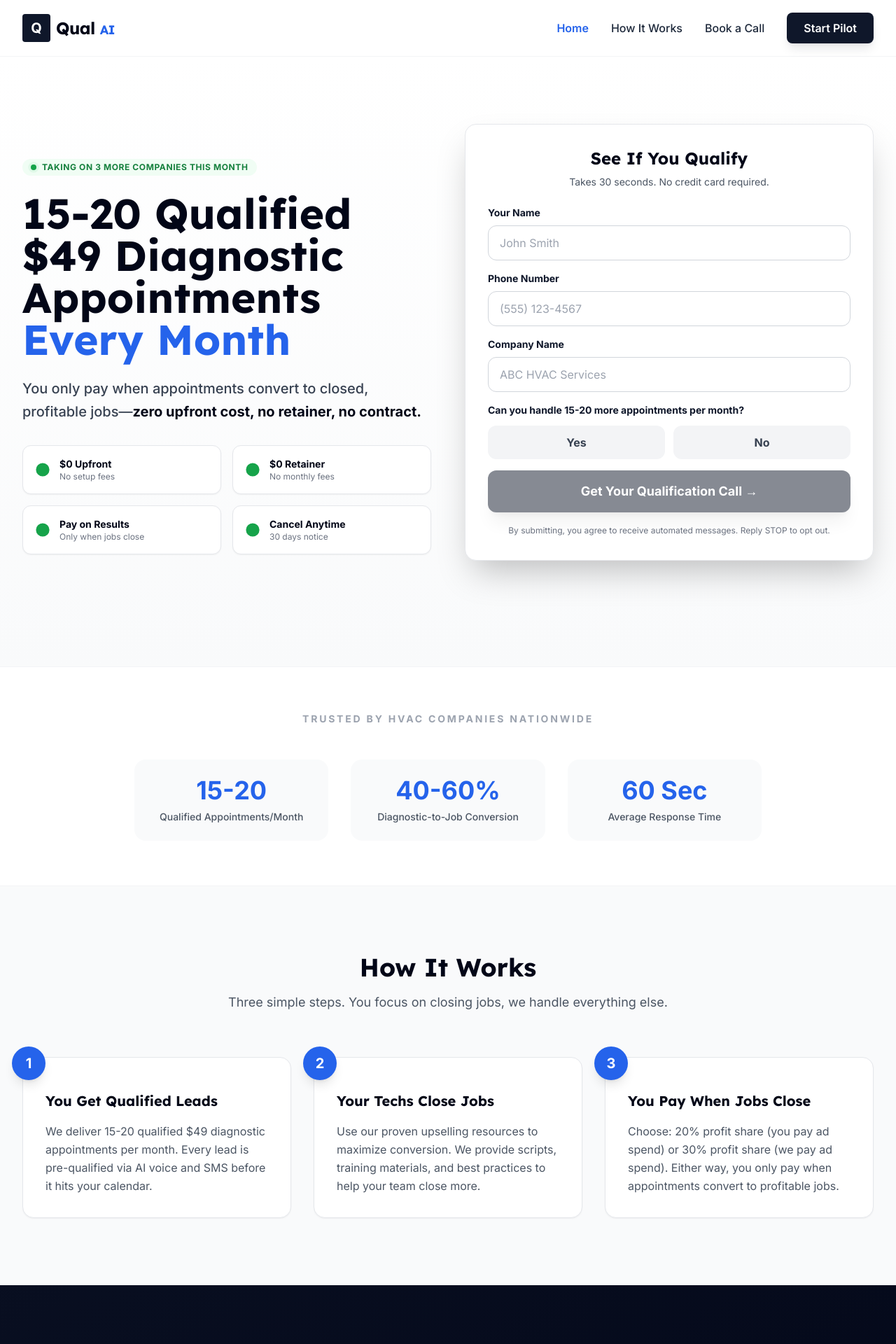
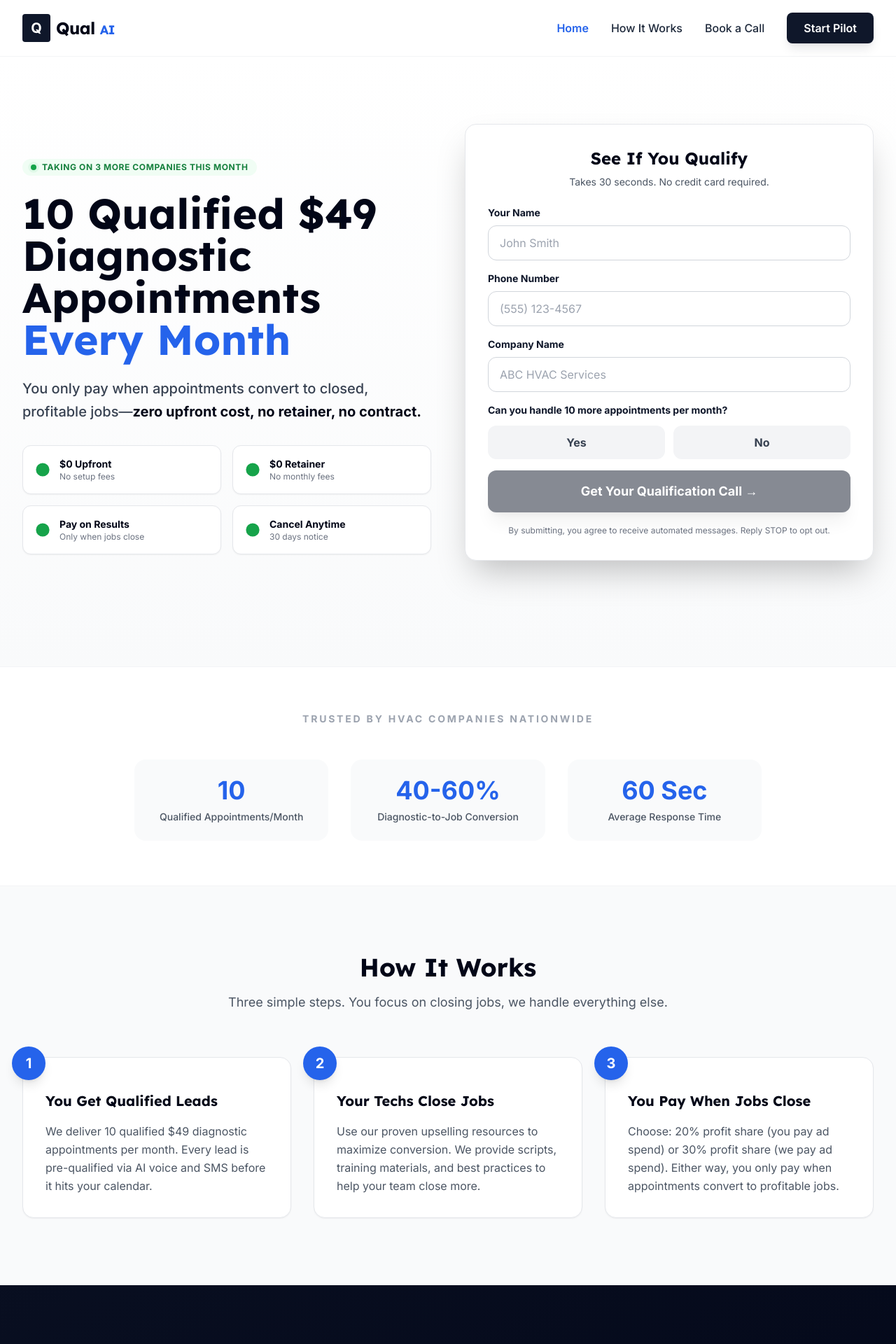
Before and after one commit to stone-netizen/qual-ai-demo, a React (Vite) app: page / in a window 1280 px wide. Shown: the top 1920 px of the page at 70% size. Built offline with nearby package versions, Linux system fonts and the light colour scheme.

Commit message:
Update guarantee messaging everywhere to 10 qualified  appts

```diff
--- a/constants.ts
+++ b/constants.ts
@@ -7,7 +7,7 @@ export const BRAND = {
   supportPhone: "+1 949-382-4161",
   address: "338 S Western Ave STE C PMB 8019, Los Angeles, CA 90020, United States",
   domain: "qualai.co",
-  guarantee: "20 HVAC Diagnostics in 60 Days"
+  guarantee: "10 qualified $49 diagnostic appointments in 60 days"
 };
 
 export const ROUTES = {
--- a/index.html
+++ b/index.html
@@ -7,7 +7,7 @@
   <title>Qual AI | Automated Booking Systems for HVAC</title>
   <meta property="og:title" content="Your Evaluation is Confirmed | Qual AI" />
   <meta property="og:description"
-    content="Watch this 5-minute briefing before our call. It explains exactly how we fulfill our 20 HVAC Diagnostics in 60 Days pilot guarantee." />
+    content="Watch this 5-minute briefing before our call. It explains exactly how we fulfill our 10 qualified $49 diagnostic appointments in 60 days pilot guarantee." />
   <meta property="og:image" content="https://qual-ai-demo.vercel.app/video-thumbnail.jpg" />
   <meta property="og:url" content="https://qual-ai-demo.vercel.app/" />
   <meta property="og:type" content="website" />
--- a/pages/Contact.tsx
+++ b/pages/Contact.tsx
@@ -11,7 +11,7 @@ const Contact: React.FC = () => {
           <div className="text-center mb-16">
             <h1 className="text-4xl lg:text-5xl font-bold text-navy-950 mb-6 font-heading tracking-tight">Schedule Your Qualification Call</h1>
             <p className="text-xl text-gray-600 max-w-2xl mx-auto">
-              See if you qualify for 15-20 qualified diagnostic appointments per month—with zero upfront cost and no retainer.
+              See if you qualify for 10 qualified diagnostic appointments per month—with zero upfront cost and no retainer.
             </p>
           </div>
 
@@ -23,7 +23,7 @@ const Contact: React.FC = () => {
             <div className="p-8 bg-blue-50 border border-blue-100 rounded-3xl">
               <h3 className="text-2xl font-bold text-blue-900 mb-4 font-heading">Who This Is For</h3>
               <p className="text-blue-800 leading-relaxed mb-6">
-                We work with HVAC companies who can handle 15-20 additional diagnostic appointments per month and want to grow without the risk of traditional marketing agencies.
+                We work with HVAC companies who can handle 10 additional diagnostic appointments per month and want to grow without the risk of traditional marketing agencies.
               </p>
               <ul className="space-y-3">
                 {["Pay only when jobs close", "Zero upfront cost", "Cancel anytime with 30 days notice"].map((item, i) => (
--- a/pages/Home.tsx
+++ b/pages/Home.tsx
@@ -35,7 +35,7 @@ const Home: React.FC = () => {
               </div>
 
               <h1 className="text-4xl lg:text-6xl font-bold text-navy-950 leading-[1.1] mb-6 font-heading">
-                15-20 Qualified $49 Diagnostic Appointments <span className="text-accent">Every Month</span>
+                10 Qualified $49 Diagnostic Appointments <span className="text-accent">Every Month</span>
               </h1>
 
               <p className="text-xl text-gray-700 mb-8 leading-relaxed font-medium">
@@ -121,14 +121,14 @@ const Home: React.FC = () => {
                   </div>
 
                   <div>
-                    <label className="block text-sm font-bold text-navy-900 mb-3">Can you handle 15-20 more appointments per month?</label>
+                    <label className="block text-sm font-bold text-navy-900 mb-3">Can you handle 10 more appointments per month?</label>
                     <div className="grid grid-cols-2 gap-3">
                       <button
                         type="button"
                         onClick={() => setFormData({ ...formData, canHandle: 'yes' })}
                         className={`py-3 px-4 rounded-xl font-bold transition-all ${formData.canHandle === 'yes'
-                            ? 'bg-accent text-white shadow-lg'
-                            : 'bg-gray-100 text-gray-700 hover:bg-gray-200'
+                          ? 'bg-accent text-white shadow-lg'
+                          : 'bg-gray-100 text-gray-700 hover:bg-gray-200'
                           }`}
                       >
                         Yes
@@ -137,8 +137,8 @@ const Home: React.FC = () => {
                         type="button"
                         onClick={() => setFormData({ ...formData, canHandle: 'no' })}
                         className={`py-3 px-4 rounded-xl font-bold transition-all ${formData.canHandle === 'no'
-                            ? 'bg-accent text-white shadow-lg'
-                            : 'bg-gray-100 text-gray-700 hover:bg-gray-200'
+                          ? 'bg-accent text-white shadow-lg'
+                          : 'bg-gray-100 text-gray-700 hover:bg-gray-200'
                           }`}
                       >
                         No
@@ -172,7 +172,7 @@ const Home: React.FC = () => {
           </div>
           <div className="grid grid-cols-1 md:grid-cols-3 gap-8 max-w-4xl mx-auto">
             <div className="text-center p-6 bg-gray-50 rounded-2xl">
-              <div className="text-4xl font-bold text-accent mb-2">15-20</div>
+              <div className="text-4xl font-bold text-accent mb-2">10</div>
               <div className="text-sm text-gray-600 font-medium">Qualified Appointments/Month</div>
             </div>
             <div className="text-center p-6 bg-gray-50 rounded-2xl">
@@ -200,7 +200,7 @@ const Home: React.FC = () => {
               <div className="absolute -top-4 -left-4 w-12 h-12 bg-accent text-white rounded-full flex items-center justify-center font-bold text-xl shadow-lg">1</div>
               <h3 className="text-xl font-bold text-navy-950 mb-4 font-heading mt-4">You Get Qualified Leads</h3>
               <p className="text-gray-600 leading-relaxed">
-                We deliver 15-20 qualified $49 diagnostic appointments per month. Every lead is pre-qualified via AI voice and SMS before it hits your calendar.
+                We deliver 10 qualified $49 diagnostic appointments per month. Every lead is pre-qualified via AI voice and SMS before it hits your calendar.
               </p>
             </div>
 
@@ -326,7 +326,7 @@ const Home: React.FC = () => {
           </h2>
 
           <p className="text-xl text-gray-600 mb-10 leading-relaxed max-w-2xl mx-auto">
-            We limit how many companies we work with per market to ensure quality and prevent saturation. If you're ready to add 15-20 qualified appointments per month with zero risk, let's talk.
+            We limit how many companies we work with per market to ensure quality and prevent saturation. If you're ready to add 10 qualified appointments per month with zero risk, let's talk.
           </p>
 
           <button
--- a/pages/PostBooking.tsx
+++ b/pages/PostBooking.tsx
@@ -59,7 +59,7 @@ const PostBooking: React.FC = () => {
                   "Qualified Diagnostic Leads Only",
                   "Direct FieldEdge/ServiceTitan Sync",
                   "Automated Text & Voice Follow-up",
-                  "20 Guaranteed Appointments"
+                  "10 Qualified $49 Diagnostic Appointments"
                 ].map((item, idx) => (
                   <li key={idx} className="flex gap-3 items-center text-sm font-medium text-navy-900">
                     <svg className="w-5 h-5 text-accent" fill="none" stroke="currentColor" viewBox="0 0 24 24"><path strokeLinecap="round" strokeLinejoin="round" strokeWidth="2.5" d="M5 13l4 4L19 7" /></svg>
```
